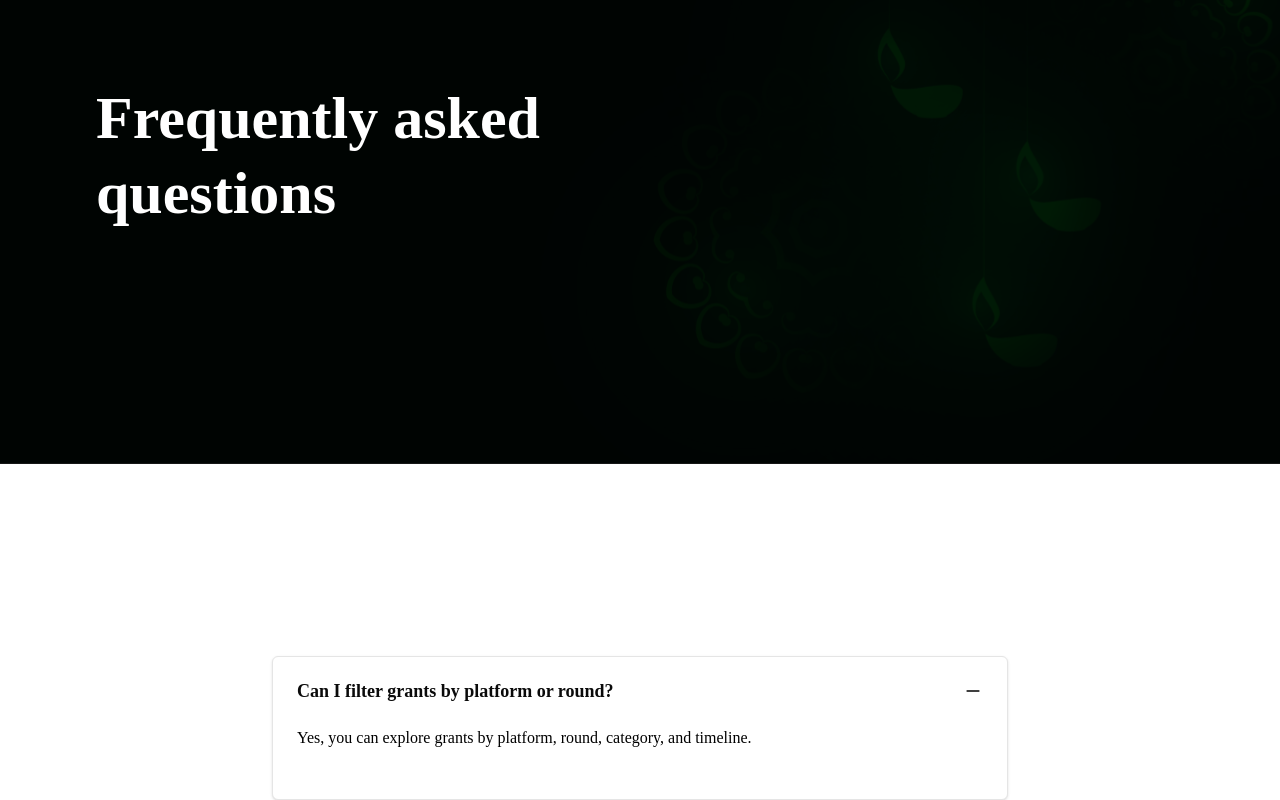
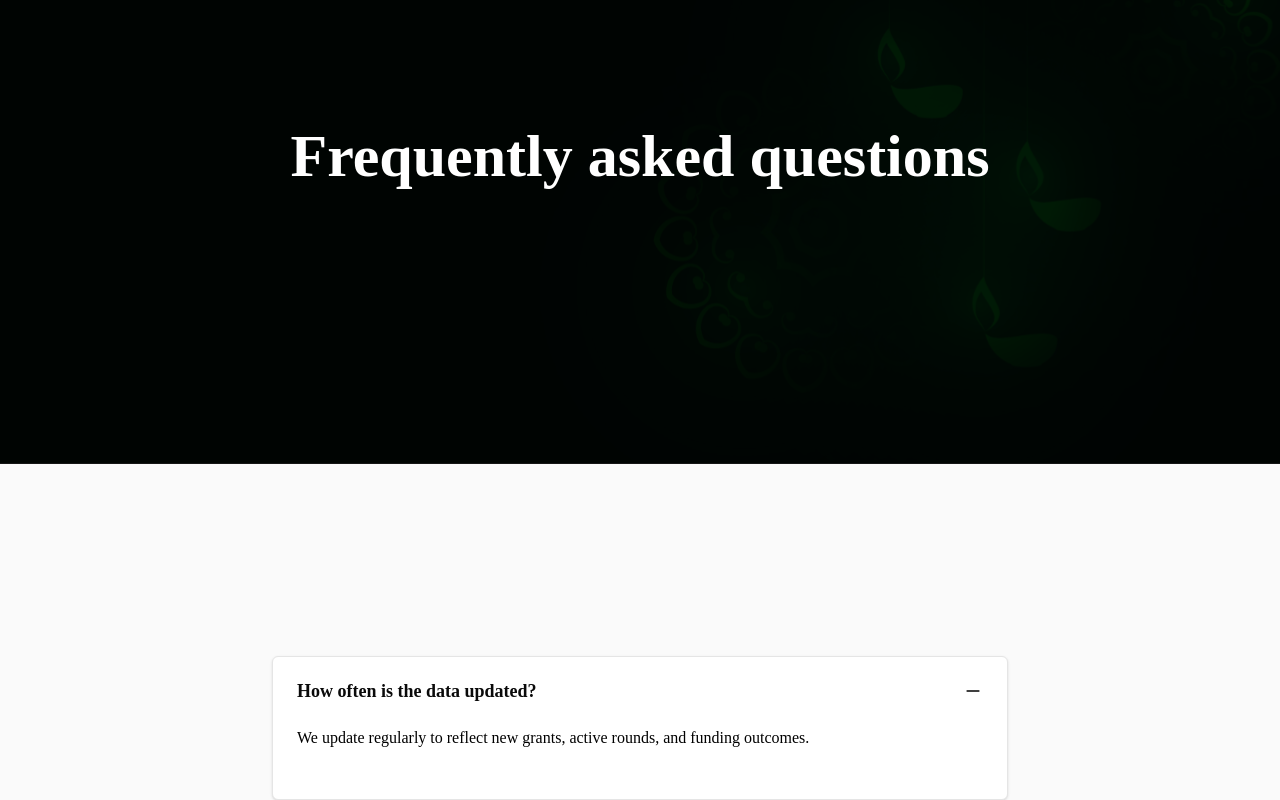
Before and after one commit to LighthouseL2/Clearfund, a Next.js app: page /faq in a window 1280 px wide. Shown: the part 220-1020 px from the top of the page. Built offline with nearby package versions, Linux system fonts and the light colour scheme; a web font is replaced by a local one.

Commit message:
updated faq page

```diff
--- a/src/app/faq/page.js
+++ b/src/app/faq/page.js
@@ -7,6 +7,11 @@ import NavHeader from "@/components/navHeader";
 import Footer from "@/components/Footer";
 
 const faqs = [
+  {
+    question: "How often is the data updated?",
+    answer:
+      "We update regularly to reflect new grants, active rounds, and funding outcomes.",
+  },
   {
     question: "Can I filter grants by platform or round?",
     answer:
@@ -47,7 +52,7 @@ export default function FaqSection() {
     };
 
     return (
-        <main>
+        <main className="bg-[#FAFAFA]">
             <NavHeader />
       <header
   className="bg-center bg-fixed bg-no-repeat bg-cover h-[75vh] relative"
@@ -58,10 +63,10 @@ export default function FaqSection() {
   <div className="absolute inset-0 bg-[#000000E5] bg-opacity-60 z-0"></div>
 
   {/* Hero section content */}
-  <div className="h-full w-full flex items-center justify-center md:justify-start px-4 md:px-24 relative z-10">
-    <div className="text-white max-w-3xl text-center md:text-left">
-      <h1 className="font-extrabold text-5xl sm:text-6xl md:text-6xl mb-4 leading-tight">
-        <span className="text-white font-extrabold">Frequently</span> asked <br />
+  <div className="h-full w-full flex items-center justify-center px-4 md:px-24 relative z-10">
+    <div className="text-white text-center ">
+      <h1 className="font-extrabold text-5xl sm:text-6xl md:text-6xl mb-4 leading-tight text-center">
+        <span className="text-white font-extrabold">Frequently</span> asked
         questions
       </h1>
     </div>
--- a/src/components/Footer.jsx
+++ b/src/components/Footer.jsx
@@ -57,9 +57,8 @@ const Footer = () => {
                     <p className="mb-20 text-center text-black/40 w-full px-5 text-[12px]
                     leading-3 font-sans">
                         By subscribing you agree to <Link href={"https://substack.com/tos"} className="underline">
-                        Substack’s Terms of Use,
-                        our</Link><Link className="underline" href={"https://substack.com/privacy"}>privacy policy</Link>
-                        and <Link href={"https://substack.com/ccpa#personal-data-collected"} className="underline">our information collection notice</Link>
+                        Substack’s Terms of Use, our</Link><Link className="underline" href={"https://substack.com/privacy"}> privacy policy</Link>{" "}
+                         and <Link href={"https://substack.com/ccpa#personal-data-collected"} className="underline"> our information collection notice</Link>
                     </p>
                 </div>
 
```
